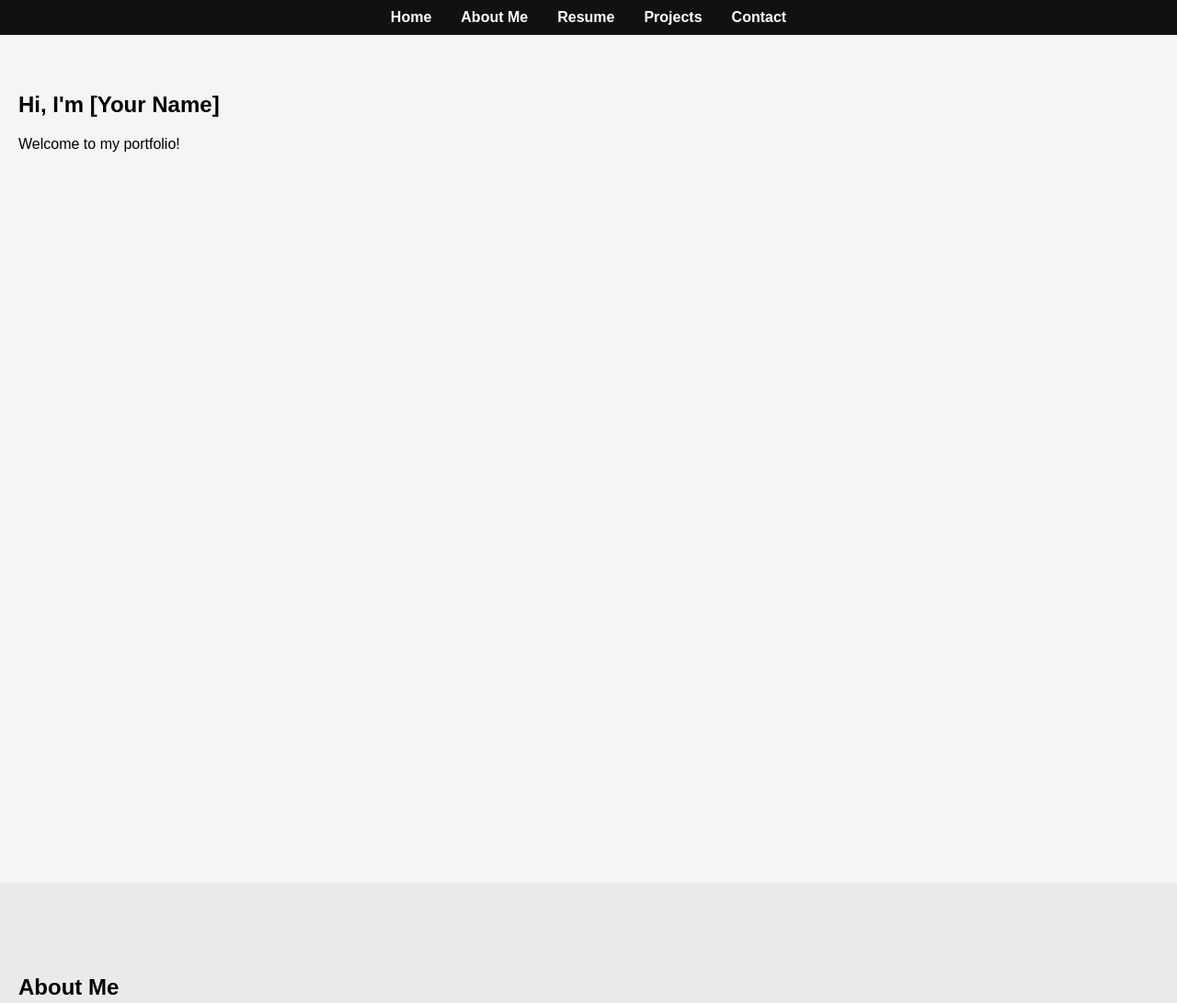
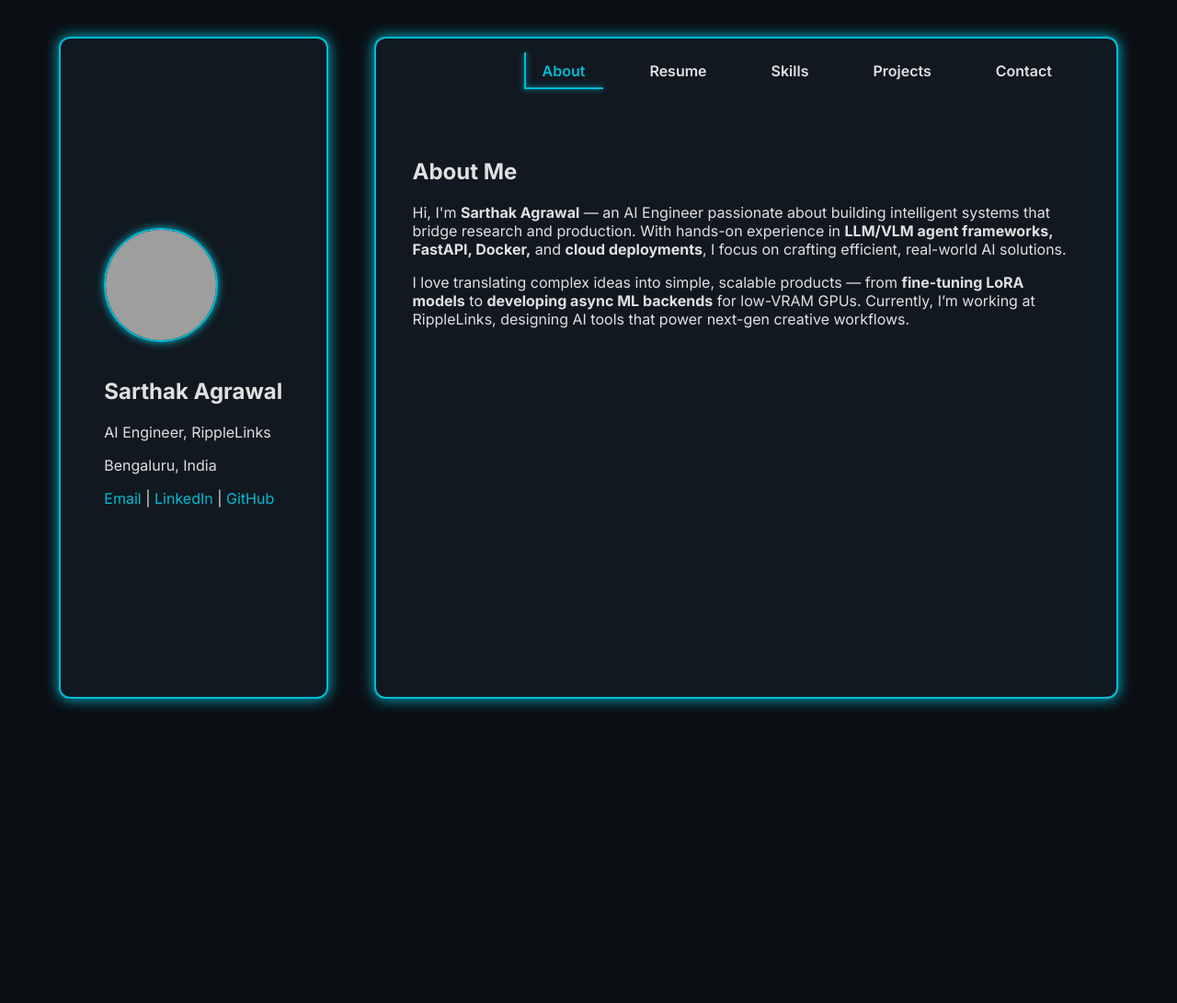
Before and after one commit to IamME1311/Portfolio, a plain HTML site: page index.html in a window 1280 px wide. Shown: the top 1091 px of the page at 92% size. After the commit the page ends 800 px from the top, so only its background shows below. Drawn offline with Linux system fonts and the light colour scheme; grey boxes are pictures that could not be loaded; a script that the page names is missing.

Commit message:
i think layout is fine, will work on other elements now

```diff
--- a/index.html
+++ b/index.html
@@ -3,46 +3,91 @@
 <head>
   <meta charset="UTF-8" />
   <meta name="viewport" content="width=device-width, initial-scale=1.0" />
-  <title>My Portfolio</title>
+  <title>Sarthak Agrawal | AI Engineer</title>
+  <link href="https://fonts.googleapis.com/css2?family=Inter:wght@400;600;700&display=swap" rel="stylesheet" />
   <link rel="stylesheet" href="style.css" />
 </head>
 <body>
-  <!-- Navigation -->
-  <nav>
-    <ul>
-      <li><a href="#home">Home</a></li>
-      <li><a href="#about">About Me</a></li>
-      <li><a href="#resume">Resume</a></li>
-      <li><a href="#projects">Projects</a></li>
-      <li><a href="#contact">Contact</a></li>
-    </ul>
-  </nav>
+  <div class="container">
 
-  <!-- Sections -->
-  <section id="home">
-    <h1>Hi, I'm [Your Name]</h1>
-    <p>Welcome to my portfolio!</p>
-  </section>
+    <!-- Sidebar -->
+    <aside class="sidebar">
+      <div class="profile">
+        <img src="https://github.com/IamME1311.png" alt="Profile" class="avatar" />
+        <h1>Sarthak Agrawal</h1>
+        <p>AI Engineer, RippleLinks</p>
+        <p>Bengaluru, India</p>
+        <div class="links">
+          <a href="mailto:sarthak.agrawal1311@gmail.com">Email</a> |
+          <a href="https://linkedin.com/in/sarthakagrawal11/" target="_blank">LinkedIn</a> |
+          <a href="https://github.com/IamME1311" target="_blank">GitHub</a>
+        </div>
+      </div>
+    </aside>
 
-  <section id="about">
-    <h2>About Me</h2>
-    <p>Write a short intro about yourself here.</p>
-  </section>
+    <!-- Main Area -->
+    <main class="main">
+      <nav class="navbar">
+        <ul>
+          <li><a href="#" data-section="about" class="active">About</a></li>
+          <li><a href="#" data-section="resume">Resume</a></li>
+          <li><a href="#" data-section="skills">Skills</a></li> <!-- NEW -->
+          <li><a href="#" data-section="projects">Projects</a></li>
+          <li><a href="#" data-section="contact">Contact</a></li>
+        </ul>
+      </nav>
 
-  <section id="resume">
-    <h2>Resume</h2>
-    <p>Download my resume or list experience/skills here.</p>
-  </section>
+      <div class="content">
+        <!-- About -->
+        <div id="about" class="section active">
+          <h2>About Me</h2>
+          <p>Hi, I'm <strong>Sarthak Agrawal</strong> — an AI Engineer passionate about building intelligent systems that bridge research and production. With hands-on experience in <b>LLM/VLM agent frameworks, FastAPI, Docker,</b> and <b>cloud deployments</b>, I focus on crafting efficient, real-world AI solutions.</p>
+          <p>I love translating complex ideas into simple, scalable products — from <b>fine-tuning LoRA models</b> to <b>developing async ML backends</b> for low-VRAM GPUs. Currently, I’m working at RippleLinks, designing AI tools that power next-gen creative workflows.</p>
+        </div>
 
-  <section id="projects">
-    <h2>Projects</h2>
-    <p>Showcase your best work here.</p>
-  </section>
+        <!-- Resume -->
+        <div id="resume" class="section">
+          <h2>Resume</h2>
+          <h3>Experience</h3>
+          <ul>
+            <li><strong>AI Engineer – RippleLinks</strong> (Jun 2024 – Present, Bengaluru)</li>
+            <li><strong>Data Science Intern – Innomatics Research Labs</strong> (Jan 2024 – Apr 2024)</li>
+          </ul>
+          <h3>Education</h3>
+          <p><strong>MCA – Machine Learning & AI</strong>, Amity University (2022–2024)</p>
+          <div class="resume-download">
+            <a href="Sarthak%20Agrawal's%20Resume.pdf" download class="btn">Download My Resume</a>
+          </div>
+        </div>
 
-  <section id="contact">
-    <h2>Contact</h2>
-    <p>Include email or form.</p>
-  </section>
+        <!-- NEW Skills Section -->
+        <div id="skills" class="section">
+          <h2>Skills</h2>
+          <p>Here’s a quick overview of the tools and frameworks I work with most:</p>
+          <ul>
+            <li><b>Languages:</b> Python, SQL, JavaScript</li>
+            <li><b>Frameworks:</b> FastAPI, LangChain, LlamaIndex</li>
+            <li><b>ML/AI Tools:</b> Stable Diffusion, LoRA, RAG, LangGraph, SmolAgents</li>
+            <li><b>Cloud & DevOps:</b> AWS, GCP, Docker, CI/CD</li>
+            <li><b>Other Skills:</b> Semantic Search, API Integration, Prompt Engineering</li>
+          </ul>
+        </div>
+
+        <!-- Projects -->
+        <div id="projects" class="section">
+          <h2>Projects</h2>
+          <p>ClauseGuard – LLM-powered contract analysis agent.</p>
+          <p>Semantic Subtitle Search Engine – Contextual media search tool.</p>
+        </div>
+
+        <!-- Contact -->
+        <div id="contact" class="section">
+          <h2>Contact</h2>
+          <p>Email: <a href="mailto:sarthak.agrawal1311@gmail.com">sarthak.agrawal1311@gmail.com</a></p>
+        </div>
+      </div>
+    </main>
+  </div>
 
   <script src="script.js"></script>
 </body>
--- /dev/null
+++ b/script.js
@@ -0,0 +1,15 @@
+const navLinks = document.querySelectorAll(".navbar a");
+const sections = document.querySelectorAll(".section");
+
+navLinks.forEach(link => {
+  link.addEventListener("click", e => {
+    e.preventDefault();
+    const target = link.getAttribute("data-section");
+
+    sections.forEach(sec => sec.classList.remove("active"));
+    document.getElementById(target).classList.add("active");
+
+    navLinks.forEach(l => l.classList.remove("active"));
+    link.classList.add("active");
+  });
+});
--- a/style.css
+++ b/style.css
@@ -1,57 +1,199 @@
 body {
   margin: 0;
-  font-family: Arial, sans-serif;
-  scroll-behavior: smooth;
+  font-family: 'Inter', sans-serif;
+  background: #0a0f14;
+  color: #e0e0e0;
+  display: flex;
+  justify-content: center;
+  align-items: center;
+  height: 100vh;
 }
 
-nav {
-  position: fixed;
-  top: 0;
-  width: 100%;
-  background: #111;
-  padding: 10px 0;
+/* Main outer container (centers everything) */
+.container {
+  display: flex;
+  width: 90%;
+  height: 90%;
+  background: transparent;
+  gap: 50px;
 }
 
-nav ul {
+/* Sidebar box */
+.sidebar {
+  width: 25%;
+  background: #111820;
+  border: 2px solid #00bcd4;
+  box-shadow: 0 0 15px #00bcd4;
+  border-radius: 12px;
+  display: flex;
+  flex-direction: column;
+  align-items: center;
+  justify-content: center;
+  padding: 30px 10px;
+}
+
+/* Avatar styling */
+.avatar {
+  width: 120px;
+  height: 120px;
+  border-radius: 50%;
+  object-fit: cover;
+  margin-bottom: 15px;
+  border: 2px solid #00bcd4;
+  box-shadow: 0 0 10px #00bcd4;
+}
+
+/* Right box (main area) */
+.main {
+  width: 75%;
+  background: #111820;
+  border: 2px solid #00bcd4;
+  box-shadow: 0 0 15px #00bcd4;
+  border-radius: 12px;
+  display: flex;
+  flex-direction: column;
+  overflow: hidden;
+}
+
+/* Inner navbar (top of right box) */
+.navbar {
+  background: transparent;
+  padding: 25px 50px;
+  display: flex;
+  justify-content: flex-end;
+  gap: 30px;
+}
+
+/* Remove list layout */
+.navbar ul {
   list-style: none;
   display: flex;
-  justify-content: center;
-  gap: 2rem;
+  gap: 30px;
   margin: 0;
   padding: 0;
 }
 
-nav a {
-  color: white;
+/* Button-like nav links */
+.navbar a {
+  position: relative;
+  padding: 10px 20px;
+  color: #e0e0e0;
+  font-weight: 600;
   text-decoration: none;
-  font-weight: bold;
+  transition: color 0.3s;
 }
 
-nav a:hover {
+/* Neon border: bottom + left only */
+.navbar a::before,
+.navbar a::after {
+  content: '';
+  position: absolute;
+  background: #00bcd4;
+  box-shadow: 0 0 6px #00bcd4;
+  transition: transform 0.3s ease, opacity 0.3s ease;
+  opacity: 0.7;
+}
+
+/* Bottom border */
+.navbar a::after {
+  height: 2px;
+  width: 100%;
+  bottom: 0;
+  left: 0;
+  transform: scaleX(0);
+  transform-origin: left;
+}
+
+/* Left border */
+.navbar a::before {
+  width: 2px;
+  height: 100%;
+  bottom: 0;
+  left: 0;
+  transform: scaleY(0);
+  transform-origin: bottom;
+}
+
+/* Hover animation */
+.navbar a:hover::before {
+  transform: scaleY(1);
+}
+
+.navbar a:hover::after {
+  transform: scaleX(1);
+}
+
+.navbar a:hover {
+  color: #00bcd4;
+  text-shadow: 0 0 8px #00bcd4;
+}
+
+.navbar a::before,
+.navbar a::after {
+  opacity: 0.3;
+}
+
+
+/* Active link styling */
+.navbar a.active {
   color: #00bcd4;
 }
 
-section {
-  min-height: 100vh;
-  padding: 80px 20px;
+.navbar a.active::before,
+.navbar a.active::after {
+  transform: scale(1);
+  opacity: 1;
 }
 
-#home {
-  background: #f5f5f5;
+/* Content area */
+.content {
+  flex: 1;
+  padding: 40px;
+  overflow-y: auto;
 }
 
-#about {
-  background: #eaeaea;
+.section {
+  display: none;
+  animation: fadeIn 0.5s ease;
 }
 
-#resume {
-  background: #f5f5f5;
+.section.active {
+  display: block;
 }
 
-#projects {
-  background: #eaeaea;
+@keyframes fadeIn {
+  from { opacity: 0; transform: translateY(10px); }
+  to { opacity: 1; transform: translateY(0); }
 }
 
-#contact {
-  background: #f5f5f5;
+/* Resume button */
+.resume-download {
+  margin-top: 30px;
+  text-align: center;
 }
+
+.resume-download .btn {
+  background: #00bcd4;
+  color: white;
+  padding: 12px 25px;
+  border-radius: 6px;
+  text-decoration: none;
+  font-weight: 600;
+  transition: background 0.3s, box-shadow 0.3s;
+}
+
+.resume-download .btn:hover {
+  background: #0097a7;
+  box-shadow: 0 0 10px #00bcd4;
+}
+
+/* Neon link styling */
+.links a {
+  color: #00bcd4;
+  text-decoration: none;
+  transition: text-shadow 0.3s;
+}
+
+.links a:hover {
+  text-shadow: 0 0 8px #00bcd4;
+}
```
Also changed, not shown: sctipt.js (deleted), 1 other file.
